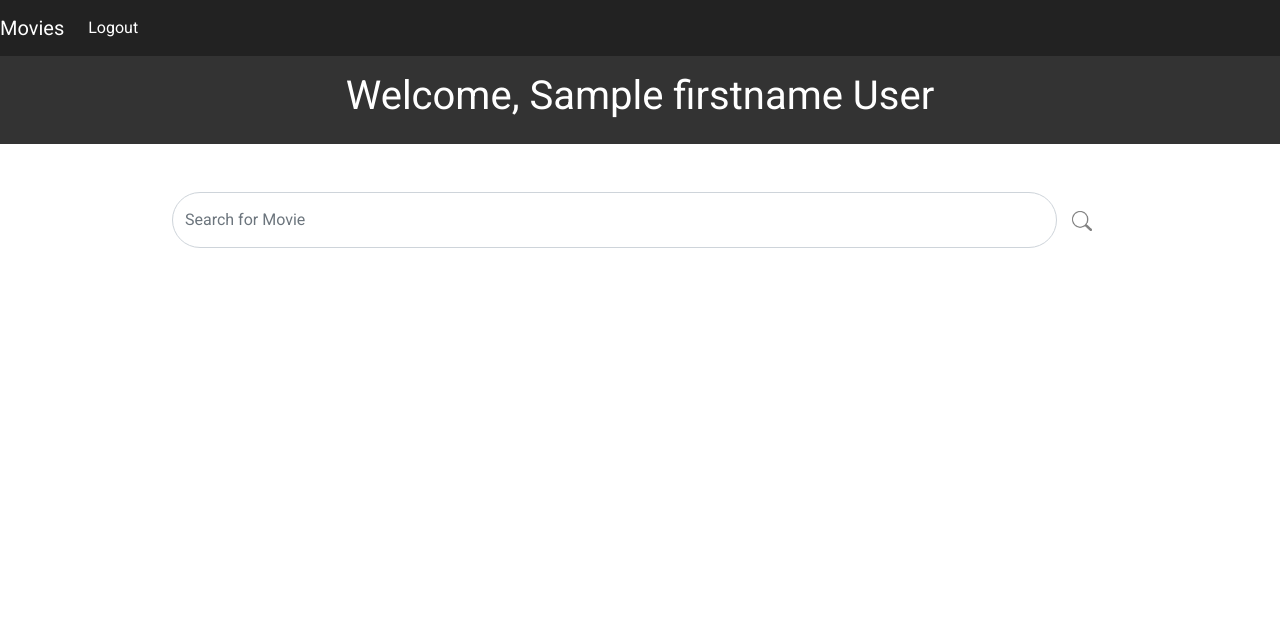
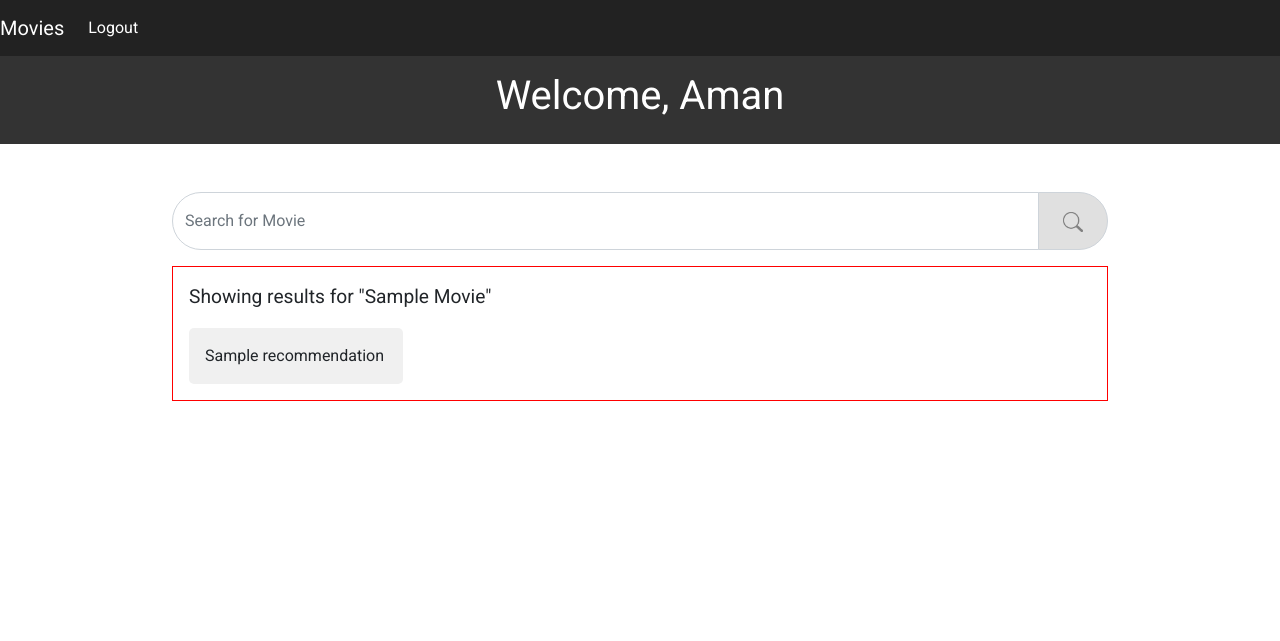
Before and after one commit to amannn619/MovieRecommendationApp, a Flask app: template templates/recommend.html in a window 1280 px wide. Shown: the top 641 px of the page. Run offline with Flask 3, Linux system fonts and the light colour scheme; a user stored in the database is signed in; the template is opened without the code that fills it: most values are stand-ins (such as "Sample title", 1, 10 or a date in 2020); parts of the project's set-up code (start-up, migrations or seed data) failed here and were passed over.

Commit message:
implemented the recommender

```diff
--- a/main.py
+++ b/main.py
@@ -1,5 +1,7 @@
 from flask import Flask, render_template, request, redirect, url_for, session
 from flask_sqlalchemy import SQLAlchemy
+from recommender import recommender
+import requests
 
 app = Flask(__name__)
 app.config["SECRET_KEY"] = "appkey123"
@@ -93,7 +95,8 @@ def recommend():
         if islogged:
             movie = request.args.get("movie")
             if movie:
-                print("inside get: ", movie)
+                recommendations, searched_movie = recommender(movie)
+                return render_template("recommend.html", session=session, recommendations=recommendations, movie=searched_movie)
             return render_template("recommend.html", session=session)
         return redirect("/")
     if request.method == "POST":
--- a/static/recommend.css
+++ b/static/recommend.css
@@ -32,22 +32,63 @@ header {
 #movieName{
   border-top-left-radius: 50px;
   border-bottom-left-radius: 50px;
-  border-top-right-radius: 50px;
-  border-bottom-right-radius: 50px;
-  /* background-color: transparent; */
+}
+#movieName:focus {
+  box-shadow:none;
+  border: 1px solid #333;
 }
 .search-button{
   position:relative;
-  background-color: transparent;
-  border : none;
-  padding: 1em;
+  background-color: #e0e0e0;
+  border-top-right-radius: 50px;
+  border-bottom-right-radius: 50px;
+  border : 1px solid #ced4da;
+  padding: 1em 1.5em;
 }
+
 .search-button img{
   width:20px;
   transition: 0.15s ease-in-out;
 }
 .search-button img:hover{
   scale: 1.2;
+}
+.search-button:active {
+  background-color: #e0e0e0;
+  border-color: #333;
+}
+
+#content {
+  border: 1px solid red;
+  padding: 1em;
+}
+
+.results-heading {
+  font-size: 1.2rem;
+  margin-bottom: 1rem;
+}
+
+.movie-list {
+  display: grid;
+  grid-template-columns: repeat(auto-fill, minmax(200px, 1fr));
+  gap: 1rem;
+}
+
+.movie-title {
+  background-color: #f0f0f0;
+  padding: 1rem;
+  border-radius: 5px;
+  transition: background-color 0.3s, transform 0.2s;
+  cursor: pointer;
+}
+
+.movie-title:hover {
+  background-color: #e0e0e0;
+  transform: translateY(-3px);
+}
+
+.no-results {
+  color: red;
 }
 
 footer {
--- a/templates/recommend.html
+++ b/templates/recommend.html
@@ -43,7 +43,7 @@
       </div>
     </nav>
     <header>
-      <h1>Welcome, {{firstname}} {{lastname}}</h1>
+      <h1>Welcome, {{session.firstname}}</h1>
     </header>
 
     <main class="mt-5">
@@ -63,6 +63,25 @@
             </button>
           </div>
         </form>
+        {% if recommendations %}
+        <div id="content">
+          {% if recommendations != "no movie" %}
+          <div class="results-heading">
+            Showing results for "{{movie.title()}}"
+          </div>
+
+          <div class="movie-list">
+            {% for title in recommendations %}
+            <div class="movie-title">{{title}}</div>
+            {% endfor %}
+          </div>
+          {% else %}
+          <div class="results-heading">
+            Cannot understand "<span class="no-results">{{movie}}</span>" {%
+            endif %}
+          </div>
+        </div>
+        {% endif %}
       </div>
     </main>
 
```
Also changed, not shown: recommender.py (added, +46 -0 lines), 3 other files.
